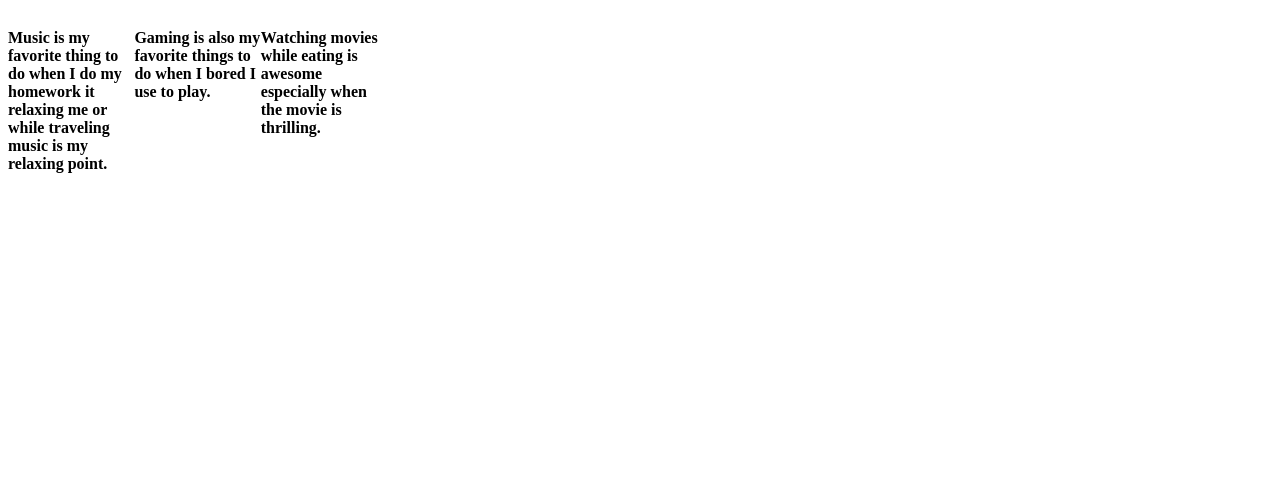
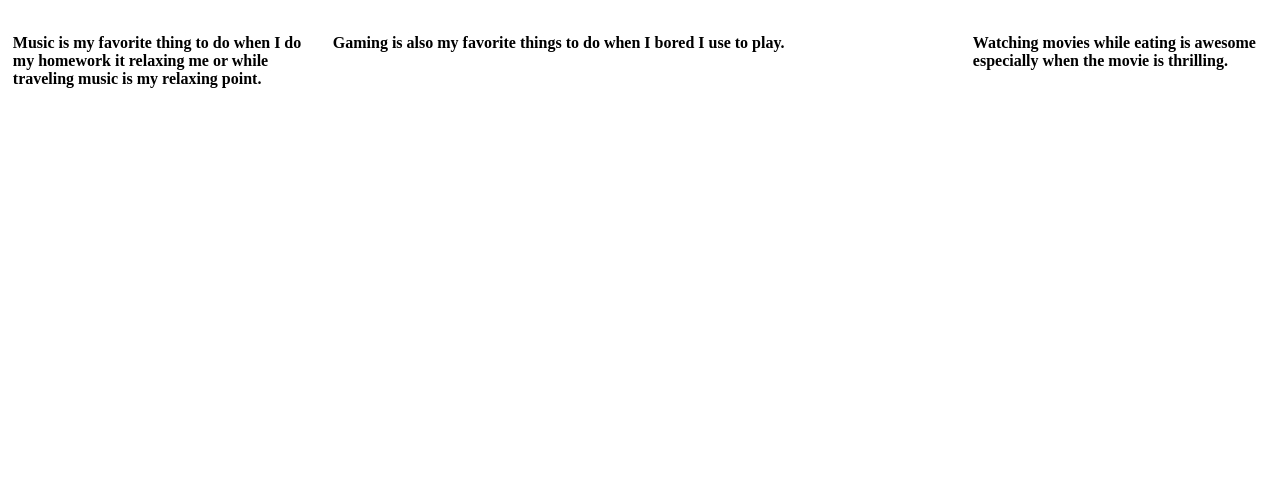
Before and after one commit to burzonkayron/burzonkayron.github.io, a plain HTML site: page page1.html in a window 1280 px wide. Drawn offline with Linux system fonts and the light colour scheme.

Commit message:
Update page1.html

```diff
--- a/page1.html
+++ b/page1.html
@@ -2,12 +2,20 @@
   <title>Favorites</title>
 
   <style>
+    body {
+      margin:0;
+    }
     .left-col, .right-col {
-      width:10%;
+      width:25%;
       float:left;
     }
+    .container div {
+      padding:1%;
+      box-sizing:border-box;
+      min-height:500px;
+    }
     .center-col {
-      width:10%;
+      width:50%;
       float:left;
     }
 
```
